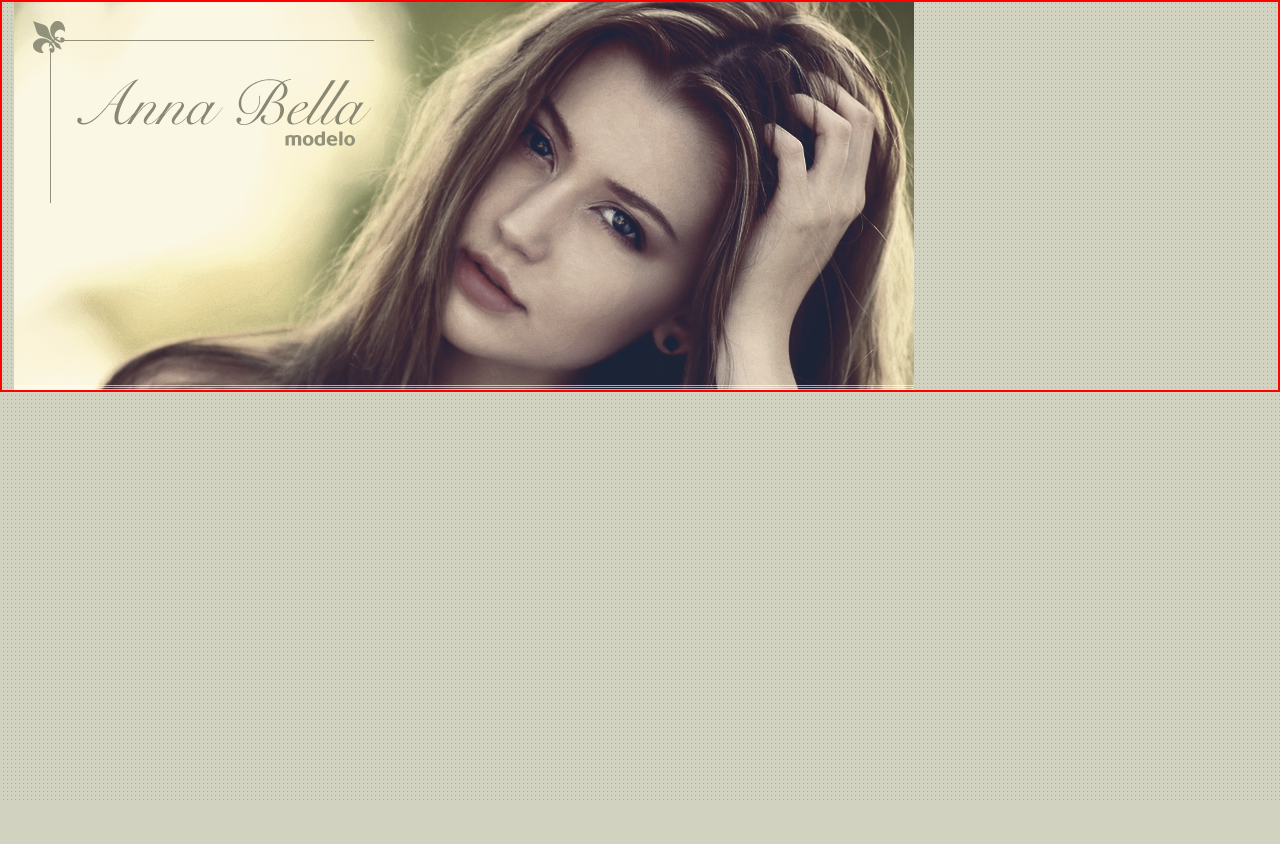
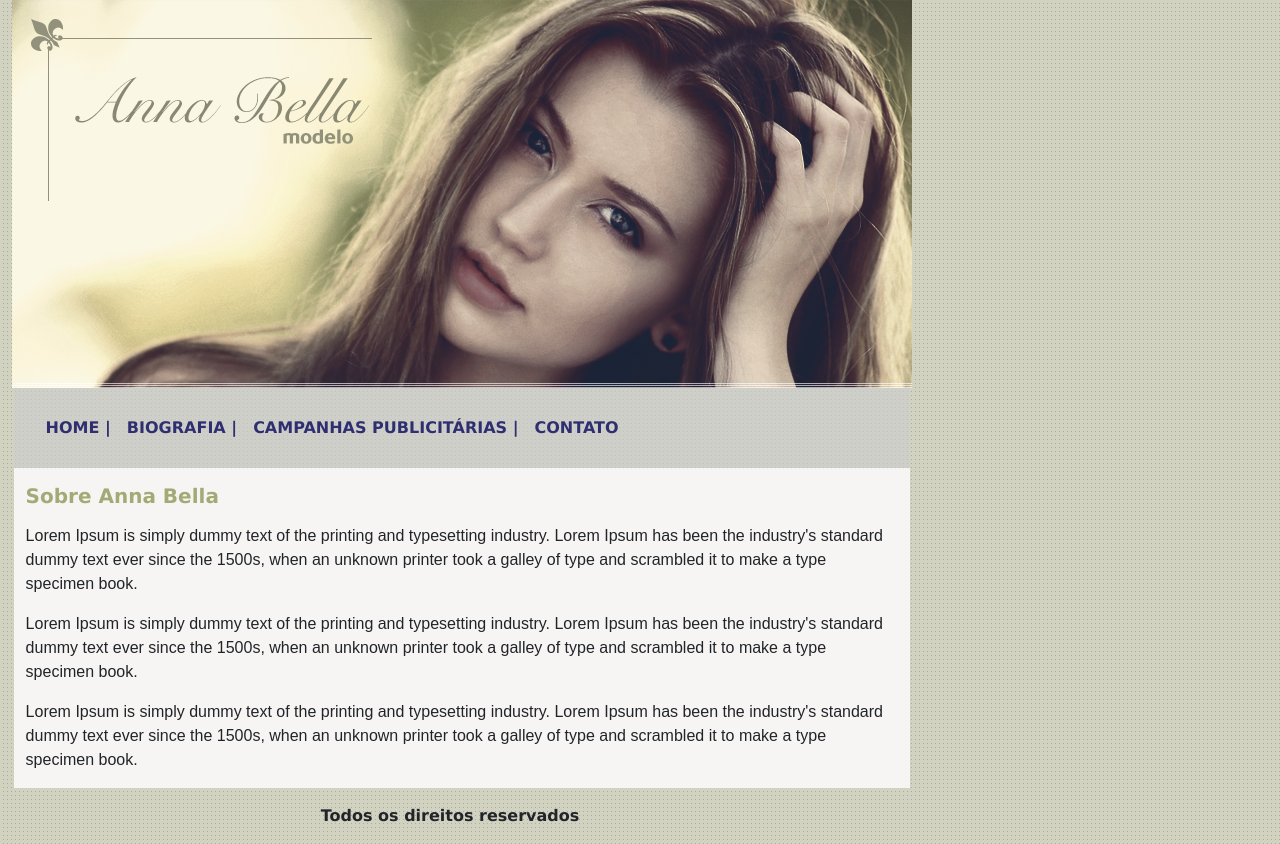
Before and after one commit to diegops17/br.com.anna-bela, a Django app: page / in a window 1280 px wide. Before the commit the page ends 800 px from the top, so only its background shows below. Run offline with Django 5.2, Linux system fonts and the light colour scheme.

Commit message:
criação da home page do site

```diff
--- a/anna/static/anna/css/estilo.css
+++ /dev/null
@@ -1,10 +0,0 @@
-*{
-    padding: 0px;
-    margin: 0px;
-}
-
-body {
-    background: rgb(185, 185, 185) url("../imagens/fundo.png");
-    font-family: verdana;
-    border: 2px solid red;
-}
--- /dev/null
+++ b/anna/static/css/estilo.css
@@ -0,0 +1,45 @@
+*{
+    padding: 0px;
+    margin: 0px;
+}
+
+body {
+    background: rgb(185, 185, 185) url("../imagens/fundo.png");
+    font-family: verdana;
+    width: 900px;
+    /*border: 2px solid red;*/
+}
+
+.div-menu{
+    /*border: 2px solid blue;*/
+    width: 56rem;
+    margin-left: 0.1rem;
+    background-color: rgba(204, 206, 206, 0.664)
+}
+
+.div-menu-ul{
+    height: 4rem;
+    /*font-weight: bolder;*/
+
+}
+
+.item-menu{
+    font-family: 'Lucida Sans', 'Lucida Sans Regular', 'Lucida Grande', 'Lucida Sans Unicode', Geneva, Verdana, sans-serif;
+    color: rgb(46, 46, 112);
+}
+
+.div-texto-pagina-principal{
+    background-color: rgb(247, 245, 244);
+    width: 56rem;
+    margin-left: 0.1rem;
+
+}
+
+.titulo-pagina-principal{
+    color: rgb(162, 170, 118)
+}
+
+.paragrafos-pagina-principal{
+    font-family: Arial, Helvetica, sans-serif;
+    font-weight: 200;
+}
--- a/anna/templates/base.html
+++ b/anna/templates/base.html
@@ -11,10 +11,46 @@
   <body>
 
     <div class='container-fluid'>
+      <div class="row">
+        <div class="col div-imagem-capa">
+           <img src="static/imagens/capa.png" alt="capa">
+        </div>
+      </div>
+
+      <div class="row div-menu fw-bolder">
+        <div class="col ">
+          <nav class="navbar navbar-expand-lg">
+            <div class="container-fluid">
+              <div class="collapse navbar-collapse div-menu-ul" id="navbarNav">
+                <ul class="navbar-nav">
+                  <li class="nav-item">
+                    <a class="nav-link item-menu"href="home">HOME |</a>
+                  </li>
+                  <li class="nav-item">
+                    <a class="nav-link item-menu" href="#">BIOGRAFIA |</a>
+                  </li>
+                  <li class="nav-item">
+                    <a class="nav-link item-menu" href="#">CAMPANHAS PUBLICITÁRIAS |</a>
+                  </li>
+                  <li class="nav-item">
+                    <a class="nav-link item-menu" href="#">CONTATO</a>
+                  </li>
+                </ul>
+              </div>
+            </div>
+          </nav>
+        </div>
+      </div>
+
       {% block content%}
       {% endblock %}
+
+      <div class="row position-relative">
+        <div class="col d-flex justify-content-center mt-3">
+          <p class="fw-bolder">Todos os direitos reservados</p>
+        </div>
+      </div>
     </div>
-
     <script src="https://cdn.jsdelivr.net/npm/bootstrap@5.3.2/dist/js/bootstrap.bundle.min.js" integrity="sha384-C6RzsynM9kWDrMNeT87bh95OGNyZPhcTNXj1NW7RuBCsyN/o0jlpcV8Qyq46cDfL" crossorigin="anonymous"></script>
   </body>
 </html>
--- a/anna/templates/home.html
+++ b/anna/templates/home.html
@@ -3,10 +3,26 @@
 {% block title %} Página principal {% endblock %}
 
 {% block content %}
-    <div class="row">
-        <div class="col div-imagem-capa">
-           <img src="../../static/imagens/capa.png">
-        </div>
+<div class="row div-texto-pagina-principal">
+    <div class="col div-imagem-capa">
+       <h1 class="fs-5 mt-3 mb-3 titulo-pagina-principal fw-bold">Sobre Anna Bella</h1>
+       <p class="paragrafos-pagina-principal">
+        Lorem Ipsum is simply dummy text of the printing and typesetting industry.
+        Lorem Ipsum has been the industry's standard dummy text ever since the 1500s,
+        when an unknown printer took a galley of type and scrambled it to make a type specimen book.
+       </p>
+
+       <p class="paragrafos-pagina-principal">
+        Lorem Ipsum is simply dummy text of the printing and typesetting industry.
+        Lorem Ipsum has been the industry's standard dummy text ever since the 1500s,
+        when an unknown printer took a galley of type and scrambled it to make a type specimen book.
+       </p>
+
+       <p class="paragrafos-pagina-principal">
+        Lorem Ipsum is simply dummy text of the printing and typesetting industry.
+        Lorem Ipsum has been the industry's standard dummy text ever since the 1500s,
+        when an unknown printer took a galley of type and scrambled it to make a type specimen book.
+       </p>
     </div>
-
+</div>
 {% endblock %}
--- a/setup/urls.py
+++ b/setup/urls.py
@@ -20,5 +20,6 @@ from anna.views import home
 
 urlpatterns = [
     path('admin/', admin.site.urls),
-    path('', home, name='home')
+    path('', home, name='home'),
+    path('home', home, name='home')
 ]
```
Also changed, not shown: setup/settings.py (+7 -1 lines), anna/static/imagens/capa.png (renamed from anna/static/anna/imagens/capa.png), anna/static/imagens/foto1.png (renamed from anna/static/anna/imagens/foto1.png), anna/static/imagens/foto2.png (renamed from anna/static/anna/imagens/foto2.png), anna/static/imagens/foto3.png (renamed from anna/static/anna/imagens/foto3.png), anna/static/imagens/fundo.png (renamed from anna/static/anna/imagens/fundo.png).
